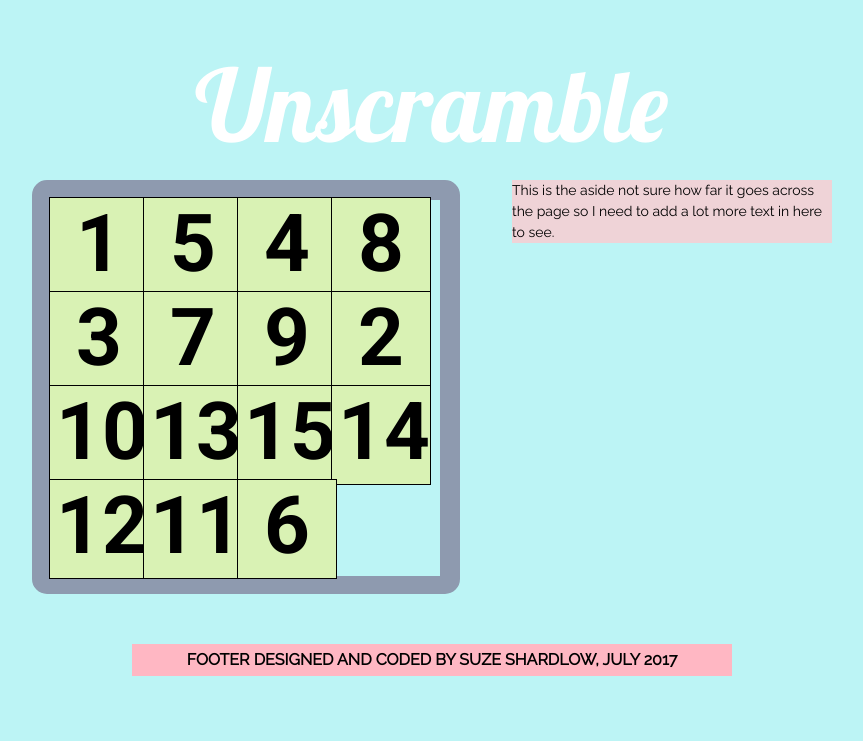
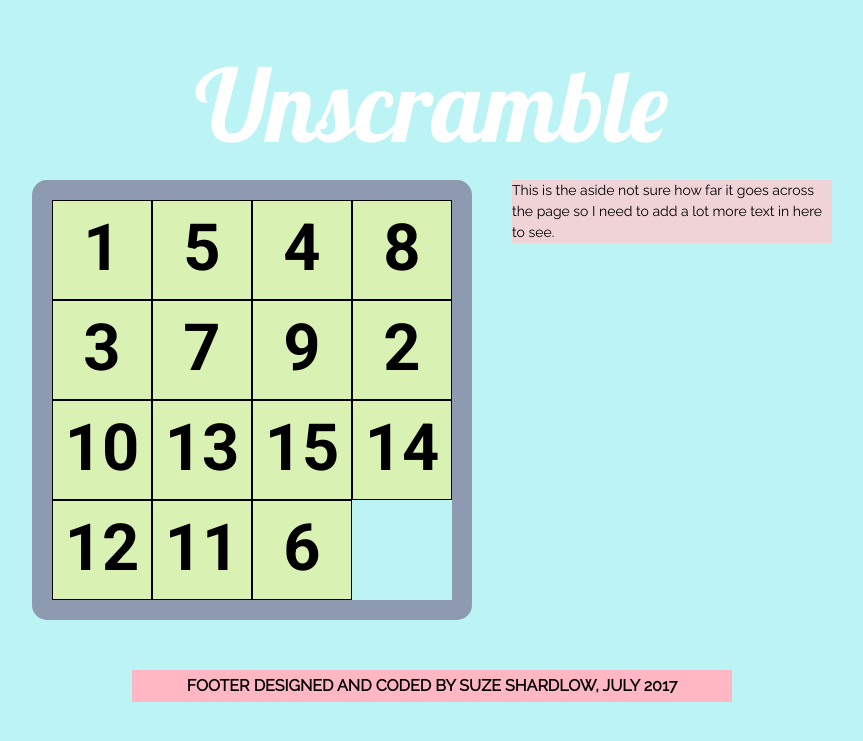
Before and after one commit to SuzeShardlow/Unscramble, a PHP site: page / in a window 1280 px wide. Shown: the top 741 px of the page, without its empty margins (208-1071 px from the left). Run offline with PHP 8.4, Linux system fonts and the light colour scheme; some libraries are stand-ins or nearby versions.

Commit message:
got the LIs to line up nicely in the UL grid

```diff
--- a/css/style.css
+++ b/css/style.css
@@ -40,18 +40,19 @@ footer {
 
 
 .gridbox {
+  /*change the margin here to get rid of thick black lines inbetween*/
   /*float: left;*/
   display: inline-block;
   height: 100px;
   width: 100px;
-  margin: -3px;
+  /*margin: -1px;*/
   border: 1px solid black;
   background: #D9F2B4;
   font-family: 'Roboto', sans-serif;
-  font-size: 80px;
+  font-size: 65px;
   font-weight: bold;
   text-align: center;
-  padding: 6px
+  padding: 15px 0 0 0
 }
 
 
@@ -82,10 +83,12 @@ main {
 
 ul {
   /*the LIs are 100px each with a margin of -3px so some maths is required*/
-  width: 428px;
+  /*originally 428px wide*/
+  width: 440px;
+  /*height: 418px;*/
   border-top: 20px solid #8E9AAF;
   border-right: 20px solid #8E9AAF;
-  border-bottom: 18px solid #8E9AAF;
+  border-bottom: 20px solid #8E9AAF;
   border-left: 20px solid #8E9AAF;
   border-radius: 15px
 }
--- a/js/app.js
+++ b/js/app.js
@@ -20,6 +20,10 @@ $(() => {
   console.log('loaded');
   // ensuring the DOM is loaded before we start
   // all the below commands need the DOM to be loaded before they can run
+
+
+  // Want to take each item of the GRIDS and put it into one of the GRIDBOXes
+
 
   p1.populateBoard = function populateBoard() {
     console.log('These are the grids', grids);
@@ -92,7 +96,6 @@ const grids = [
   [14, 6, 12,  7, 13,  2,  3, 11, 15,  1,  8,  4,  5,  9, 10]
 ];
 
-// Want to take each item of the GRIDS and put it into one of the GRIDBOXes
 
 
 let $liArray = ($('li').toArray());
```
